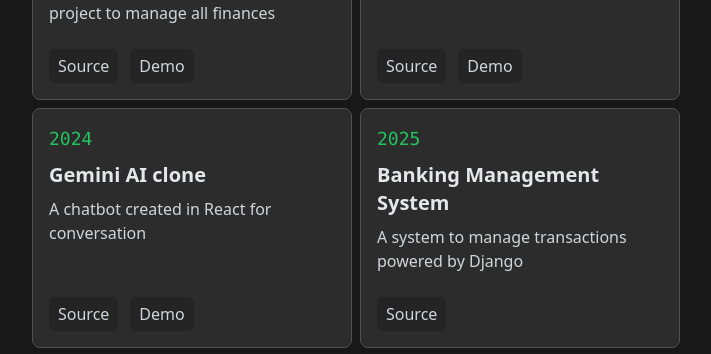
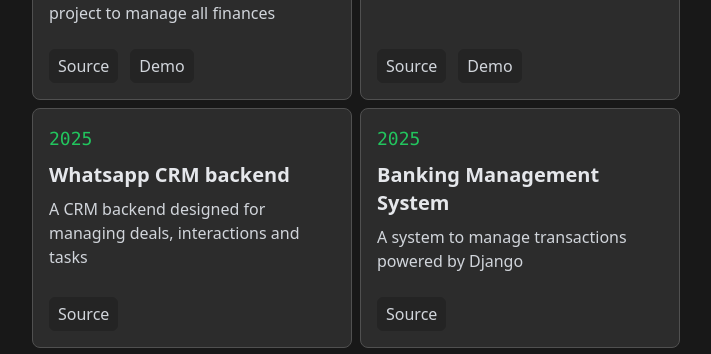
Before and after one commit to SankalpPimpalkar/SankalpPimpalkar, a React (Vite) app: page / in a window 1280 px wide. Shown: the part 1080-1434 px from the top of the page, without its empty margins (280-991 px from the left). Built offline with nearby package versions, Linux system fonts and the light colour scheme; no server answers.

Commit message:
Updated projects

```diff
--- a/src/data/data.js
+++ b/src/data/data.js
@@ -71,11 +71,11 @@
     },
     {
         id: 3,
-        name: 'Gemini AI clone',
-        created_year: '2024',
-        description: 'A chatbot created in React for conversation',
-        source_code: 'https://github.com/SankalpPimpalkar/gemini-ai-clone',
-        demo: 'https://ai-chat-bot-zeta.vercel.app/signup'
+        name: 'Whatsapp CRM backend',
+        created_year: '2025',
+        description: 'A CRM backend designed for managing deals, interactions and tasks',
+        source_code: 'https://github.com/SankalpPimpalkar/whatsapp-crm-backend',
+        demo: ''
     },
     {
         id: 4,
```
